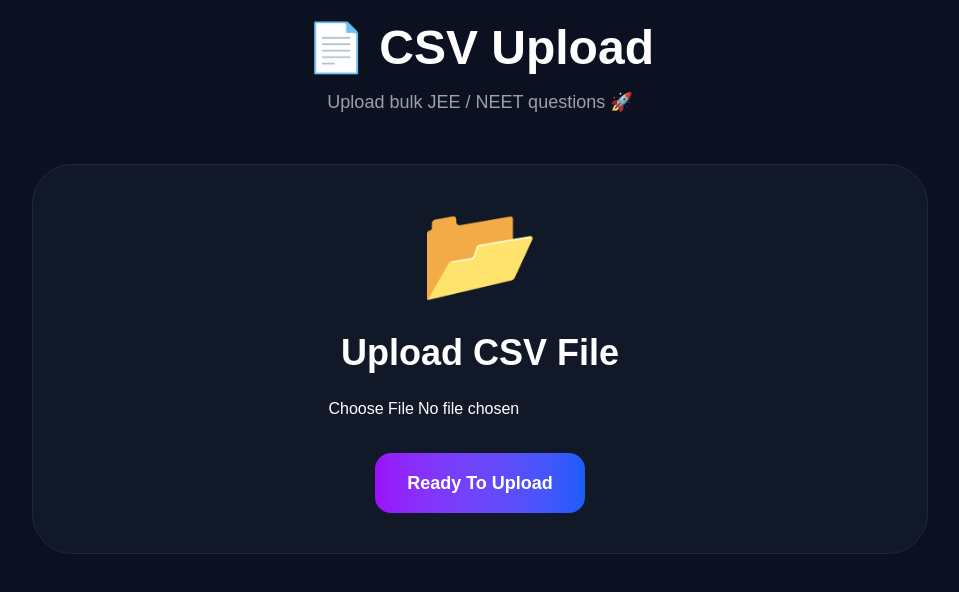
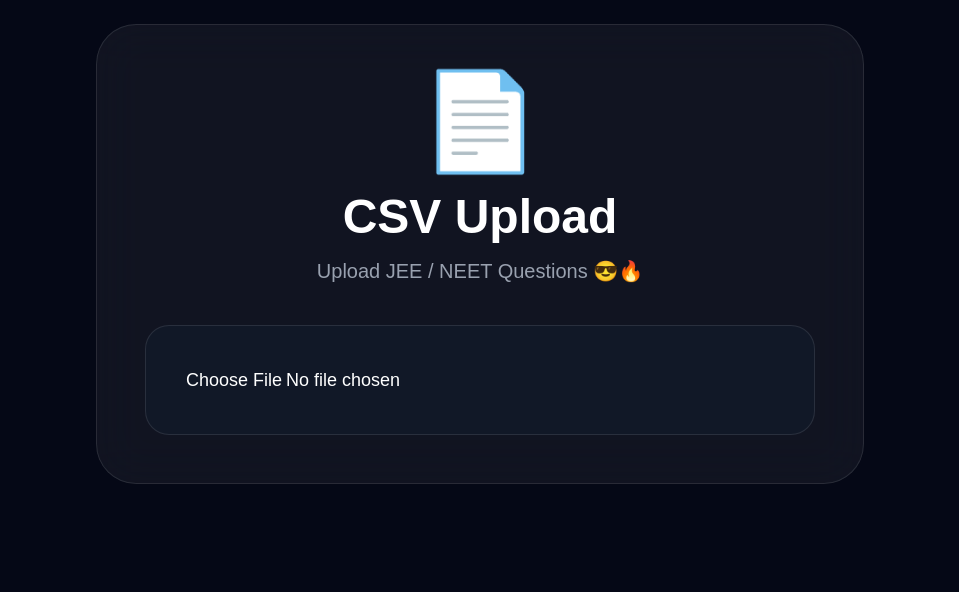
Before and after one commit to himanshu8785/exam-cracker, a Next.js app: page /admin-panel/csv-upload in a window 1280 px wide. Shown: the top 592 px of the page, without its empty margins (160-1119 px from the left). Built offline with nearby package versions, Linux system fonts and the light colour scheme.

Commit message:
real csv firebase uploader

```diff
--- a/app/admin-panel/csv-upload/page.tsx
+++ b/app/admin-panel/csv-upload/page.tsx
@@ -4,25 +4,29 @@
 
 import Papa from "papaparse";
 
-import { db } from "../../../firebase";
+import {
+  db
+} from "../../../firebase";
 
 import {
   collection,
-  addDoc,
-  serverTimestamp
+  addDoc
 } from "firebase/firestore";
 
-export default function CSVUploadPage() {
+export default function CSVUploadPage(){
 
   const [loading,setLoading] =
   useState(false);
+
+  const [message,setMessage] =
+  useState("");
 
   async function handleFileUpload(
     event:any
   ){
 
     const file =
-    event?.target?.files?.[0];
+    event.target.files[0];
 
     if(!file){
 
@@ -38,20 +42,11 @@
 
       skipEmptyLines:true,
 
-      complete: async function(
-        results:any
-      ){
+      complete: async(results:any)=>{
 
         try{
 
-          const rows =
-          results.data || [];
-
-          for(
-            const item of rows
-          ){
-
-            const row:any = item;
+          for(const item of results.data){
 
             await addDoc(
 
@@ -63,40 +58,34 @@
               {
 
                 question:
-                row.question || "",
+                item.question,
 
                 options:[
 
-                  row.option1 || "",
+                  item.option1,
 
-                  row.option2 || "",
+                  item.option2,
 
-                  row.option3 || "",
+                  item.option3,
 
-                  row.option4 || ""
+                  item.option4
 
                 ],
 
                 answer:
-                row.answer || "",
+                item.answer,
+
+                exam:
+                item.exam,
 
                 subject:
-                row.subject || "",
+                item.subject,
 
                 chapter:
-                row.chapter || "",
+                item.chapter,
 
                 difficulty:
-                row.difficulty || "",
-
-                exam:
-                row.exam || "",
-
-                testSeries:
-                row.testSeries || "",
-
-                createdAt:
-                serverTimestamp()
+                item.difficulty
 
               }
 
@@ -104,8 +93,8 @@
 
           }
 
-          alert(
-            "CSV Uploaded Successfully 🚀"
+          setMessage(
+            "Questions Uploaded Successfully 🚀"
           );
 
         }
@@ -114,8 +103,8 @@
 
           console.log(error);
 
-          alert(
-            "Upload Failed ❌"
+          setMessage(
+            "Upload Failed 😭"
           );
 
         }
@@ -128,60 +117,72 @@
 
   }
 
-  return (
+  return(
 
-    <main className="min-h-screen bg-[#0b1120] text-white p-6">
+    <main className="min-h-screen bg-[#050816] text-white p-6">
 
-      <div className="max-w-4xl mx-auto">
+      <div className="max-w-3xl mx-auto">
 
-        <h1 className="text-5xl font-black text-center mb-4">
+        <div className="bg-white/5 border border-white/10 backdrop-blur-xl rounded-[40px] p-12">
 
-          📄 CSV Upload
+          <div className="text-center mb-10">
 
-        </h1>
+            <div className="text-8xl mb-6">
 
-        <p className="text-center text-gray-400 text-lg mb-12">
+              📄
 
-          Upload bulk JEE / NEET questions 🚀
+            </div>
 
-        </p>
+            <h1 className="text-5xl font-black mb-4">
 
-        <div className="bg-[#111827] border border-gray-800 rounded-[40px] p-10 text-center">
+              CSV Upload
 
-          <div className="text-8xl mb-8">
+            </h1>
 
-            📂
+            <p className="text-gray-400 text-xl">
+
+              Upload JEE / NEET Questions 😎🔥
+
+            </p>
 
           </div>
 
-          <h2 className="text-4xl font-bold mb-6">
+          <div className="bg-[#111827] rounded-3xl p-10 border border-white/10">
 
-            Upload CSV File
+            <input
+              type="file"
+              accept=".csv"
+              onChange={handleFileUpload}
+              className="w-full text-lg"
+            />
 
-          </h2>
+            {
 
-          <input
-            type="file"
-            accept=".csv"
-            onChange={handleFileUpload}
-            className="mb-8"
-          />
+              loading && (
 
-          <div>
+                <div className="mt-8 text-center text-2xl font-bold text-purple-400">
 
-            <button
-              className="px-8 py-4 rounded-2xl bg-gradient-to-r from-purple-600 to-blue-600 text-lg font-semibold"
-            >
+                  Uploading Questions 🚀
 
-              {loading
+                </div>
 
-                ? "Uploading..."
+              )
 
-                : "Ready To Upload"
+            }
 
-              }
+            {
 
-            </button>
+              message && (
+
+                <div className="mt-8 text-center text-2xl font-bold text-green-400">
+
+                  {message}
+
+                </div>
+
+              )
+
+            }
 
           </div>
 
```
